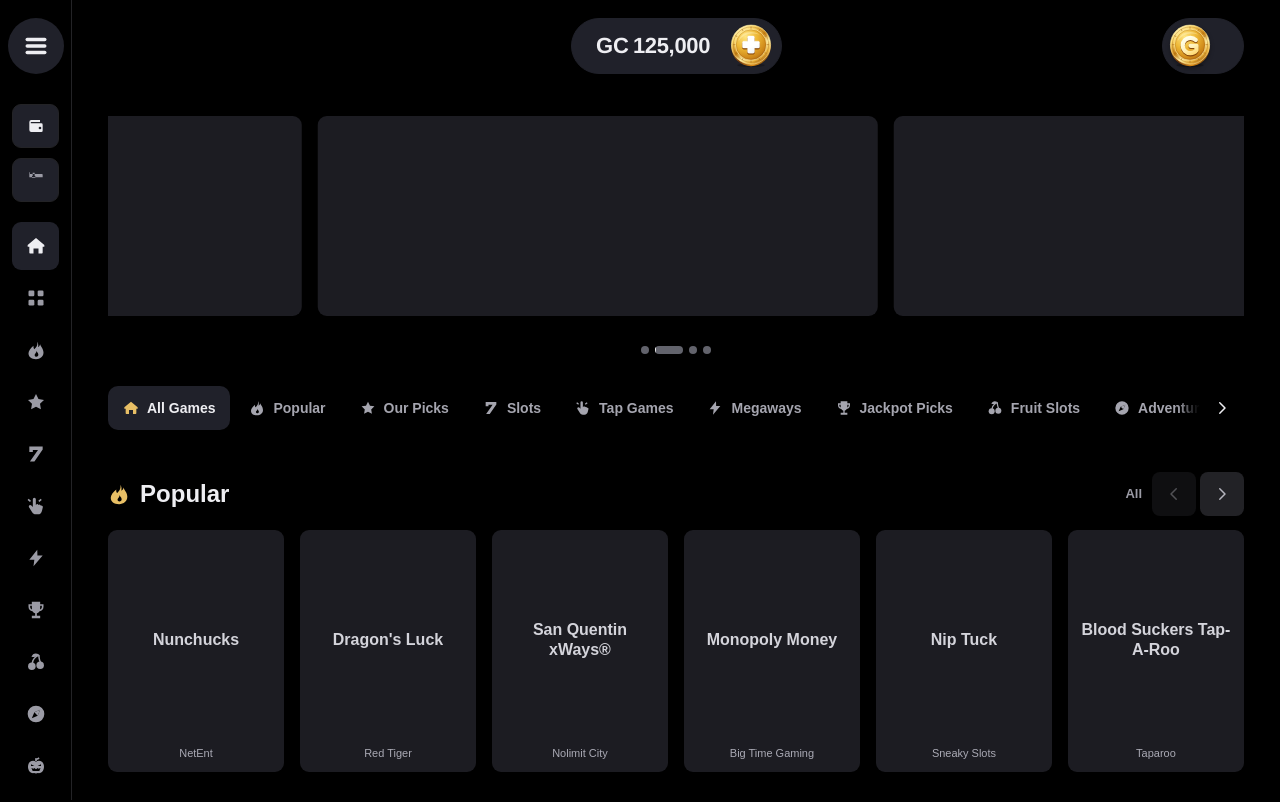
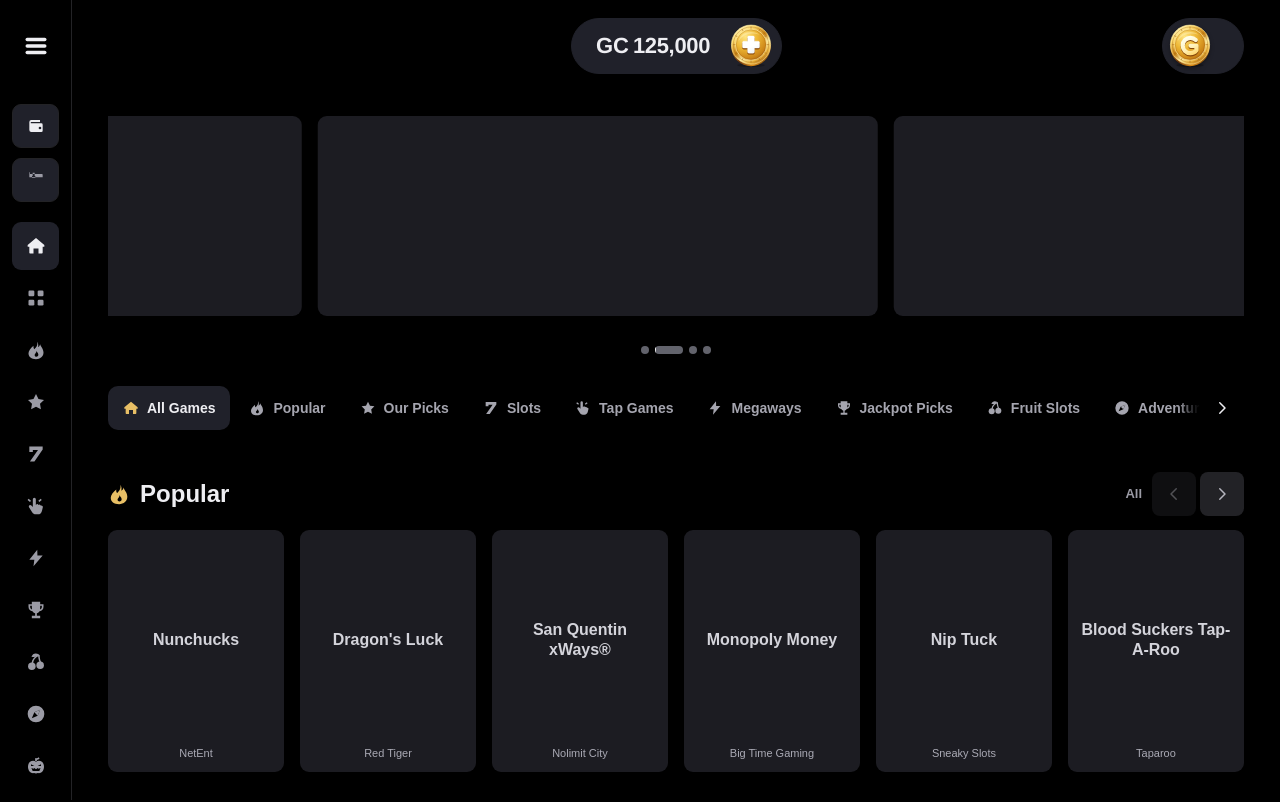
Before and after one commit to jarmanarnar/luckyloopcasino, a website with bundled scripts: page public/index.html in a window 1280 px wide. Shown: the top 802 px of the page. Built offline with nearby package versions, Linux system fonts and the light colour scheme.

Commit message:
Remove hamburger button background in all states

```diff
--- a/public/site-menu.css
+++ b/public/site-menu.css
@@ -1,5 +1,5 @@
 body[data-view="game"] .menu-toggle { display: none; }
-.header-context > .menu-toggle { border: 0; }
+#menu-toggle { border: 0; background: transparent; box-shadow: none; }
 html:has(#site-menu[open]) { overflow: hidden; }
 
 .site-sidebar {
@@ -31,11 +31,9 @@ html:has(#site-menu[open]) { overflow: hidden; }
   height: var(--header-control-size);
   border: 0;
   border-radius: 50%;
-  background: var(--catalog-active-background);
   color: var(--text-primary);
 }
 .site-sidebar__header > .menu-toggle svg { width: var(--header-icon-size); height: var(--header-icon-size); }
-.site-sidebar__header > .menu-toggle:hover { background: var(--control-hover); }
 .site-sidebar__content { display: flex; flex: 1; min-width: 0; min-height: 0; }
 .site-sidebar .site-menu__scroll { box-sizing: border-box; width: 100%; padding: .75rem .75rem calc(1.5rem + env(safe-area-inset-bottom, 0px)); }
 .site-sidebar[data-expanded="false"] .site-menu__shortcuts { grid-template-columns: minmax(0, 1fr); }
```
